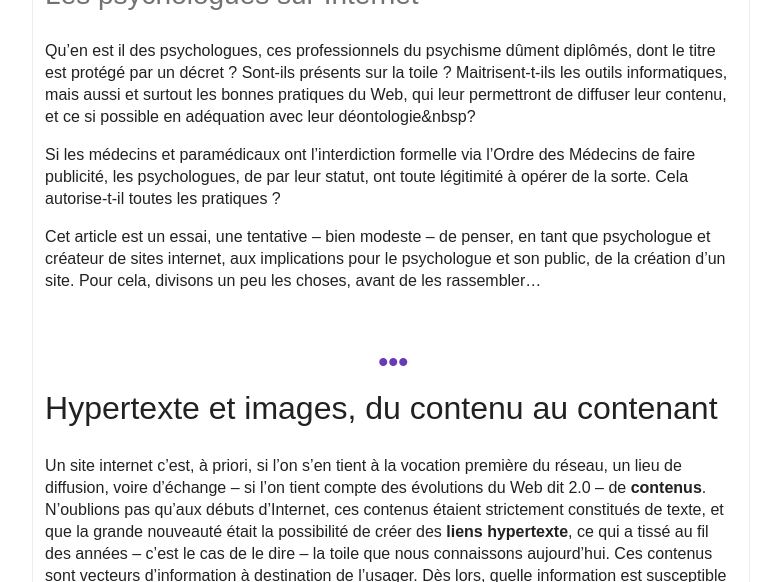
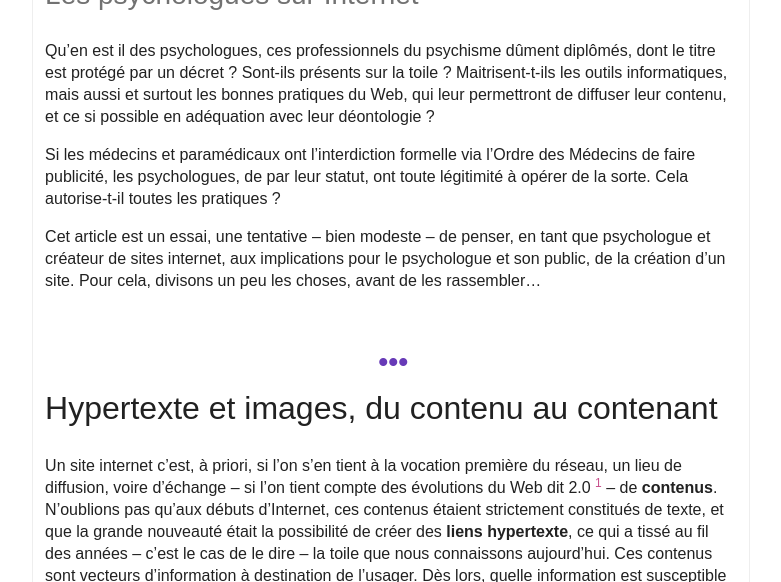
Before and after one commit to nicodev3/nicodev3.github.io, a Jekyll site: the page built from _posts/2016-09-05-site-internet-psychologues.md, in a window 1280 px wide and 900 px high, scrolled down 796 px. Shown: the part 218-800 px from the top of the window, without its empty margins (249-1030 px from the left). Built offline with Jekyll 4.4.1, drawn with Linux system fonts in a browser that asks for light colours; nearby versions of some CDN libraries; comment, search, counter and statistics services are not loaded; some of the changed lines change nothing that is shown; some of the changed text lies outside the part shown.

Commit message:
suite article

```diff
--- a/_posts/2016-09-05-site-internet-psychologues.md
+++ b/_posts/2016-09-05-site-internet-psychologues.md
@@ -33,7 +33,7 @@
 
 ### Les psychologues sur Internet
 
-Qu'en est il des psychologues, ces professionnels du psychisme dûment diplômés, dont le titre est protégé par un décret&nbsp;? Sont-ils présents sur la toile&nbsp;? Maitrisent-t-ils les outils informatiques, mais aussi et surtout les bonnes pratiques du Web, qui leur permettront de diffuser leur contenu, et ce si possible en adéquation avec leur déontologie&nbsp?
+Qu'en est il des psychologues, ces professionnels du psychisme dûment diplômés, dont le titre est protégé par un décret&nbsp;? Sont-ils présents sur la toile&nbsp;? Maitrisent-t-ils les outils informatiques, mais aussi et surtout les bonnes pratiques du Web, qui leur permettront de diffuser leur contenu, et ce si possible en adéquation avec leur déontologie&nbsp;?
 
 Si les médecins et paramédicaux ont l'interdiction formelle via l'Ordre des Médecins de faire publicité, les psychologues, de par leur statut, ont toute légitimité à opérer de la sorte. Cela autorise-t-il toutes les pratiques&nbsp;?
 
@@ -41,7 +41,7 @@
 
 ## Hypertexte et images, du contenu au contenant
 
-Un site internet c'est, à priori, si l'on s'en tient à la vocation première du réseau, un lieu de diffusion, voire d'échange ‒ si l'on tient compte des évolutions du Web dit 2.0 ‒ de **contenus**.  N’oublions pas qu’aux débuts d’Internet, ces contenus étaient strictement constitués de texte, et que la grande nouveauté était la possibilité de créer des **liens hypertexte**, ce qui a tissé au fil des années ‒ c’est le cas de le dire ‒  la toile que nous connaissons aujourd’hui. Ces contenus sont vecteurs d'information à destination de l'usager. Dès lors, quelle information est susceptible d'intéresser l'usager, de lui être utile, par delà les effets de séduction du langage&nbsp;?
+Un site internet c'est, à priori, si l'on s'en tient à la vocation première du réseau, un lieu de diffusion, voire d'échange ‒ si l'on tient compte des évolutions du Web dit 2.0 [^1] ‒ de **contenus**.  N’oublions pas qu’aux débuts d’Internet, ces contenus étaient strictement constitués de texte, et que la grande nouveauté était la possibilité de créer des **liens hypertexte**, ce qui a tissé au fil des années ‒ c’est le cas de le dire ‒  la toile que nous connaissons aujourd’hui. Ces contenus sont vecteurs d'information à destination de l'usager. Dès lors, quelle information est susceptible d'intéresser l'usager, de lui être utile, par delà les effets de séduction du langage&nbsp;?
 
 En tant que psychologues, nous savons, ou plutôt nous sommes censés savoir, par expérience plus que par érudition, que la parole, mais aussi l’écrit et l’image, peuvent avoir sur celui qui y est soumis un effet suggestif. La psychanalyse est d'ailleurs née du constat freudien que l'hypnose seule ne venait pas à bout de certaines névroses, et que la dimension inconsciente avait fort à voir avec l'expression symptomatique.
 
@@ -105,9 +105,11 @@
 
 > Il est important de se rappeler que le handicap peut être invisible, la dyslexie ne se voit pas, pourtant elle empêche de nombreuses personnes d’accéder à certains contenus.
 
-Alors, psychologues, pour votre site, pensez à l’accessibilité&nbsp;! [^1] Cela demande du temps, mais cela ne semble définitivement pas une option dans la mise en ligne de contenus pour notre profession.
+Alors, psychologues, pour votre site, pensez à l’accessibilité&nbsp;! [^2] Cela demande du temps, mais cela ne semble définitivement pas une option dans la mise en ligne de contenus pour notre profession.
 
-[^1]:  Je dois l'avouer, mes sites ne respectent pas complètement à l’heure actuelle les normes d’accessibilité. Je suis en cours de formation sur ce sujet et ajouterai ces options dans mes futures productions ainsi qu’à tous les sites déjà en ligne et qui nécessiteraient une mise à jour (gratuite..).
+[^1]: L'expression Web 2.0 signifie simplement la possibilité, via des bases de données, à l'utilisateur d'interragir avec le site (forums, réseaux sociaux etc.), ce qui était impossible aux débuts du Web.
+
+[^2]:  Je dois l'avouer, mes sites ne respectent pas complètement à l’heure actuelle les normes d’accessibilité. Je suis en cours de formation sur ce sujet et ajouterai ces options dans mes futures productions ainsi qu’à tous les sites déjà en ligne et qui nécessiteraient une mise à jour (gratuite..).
 
 ## Réseaux sociaux, attention aux dérives
 
```
